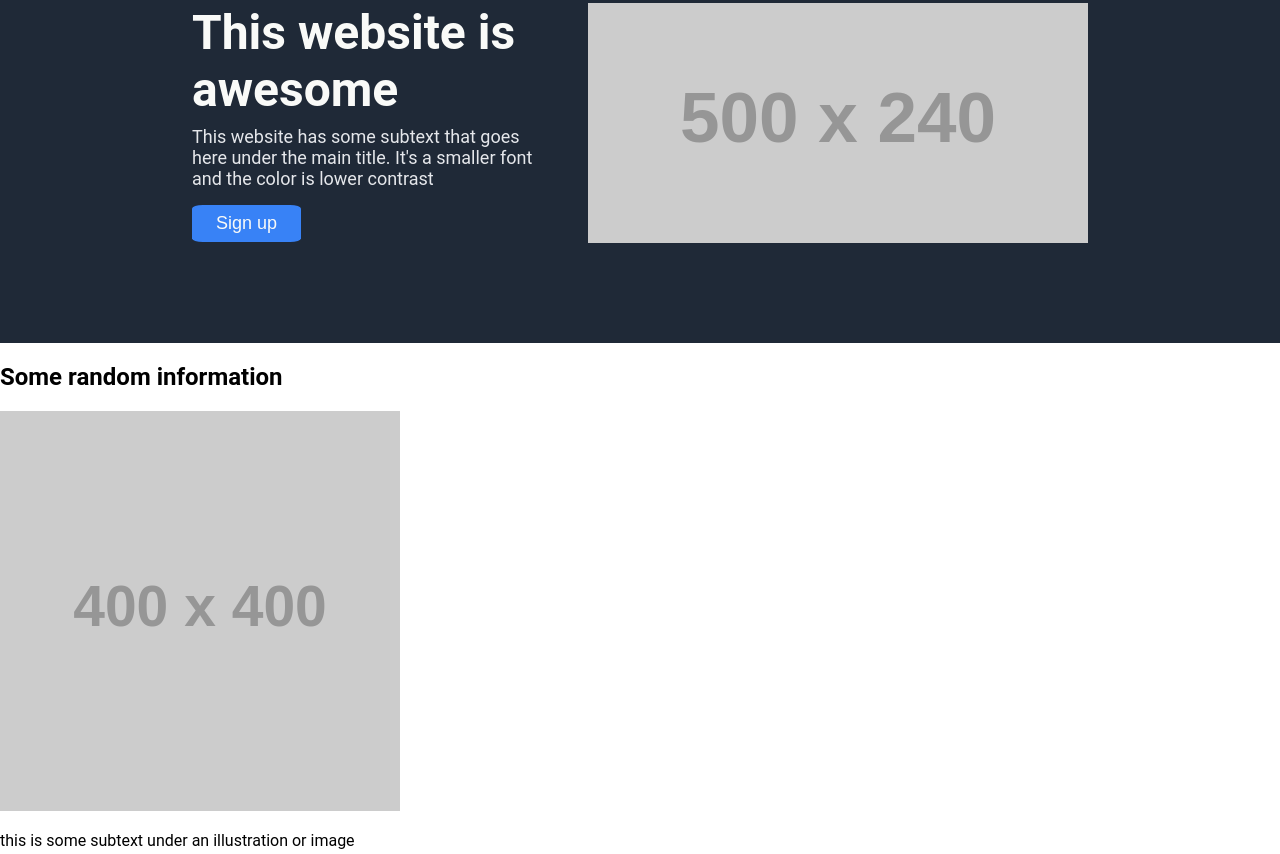
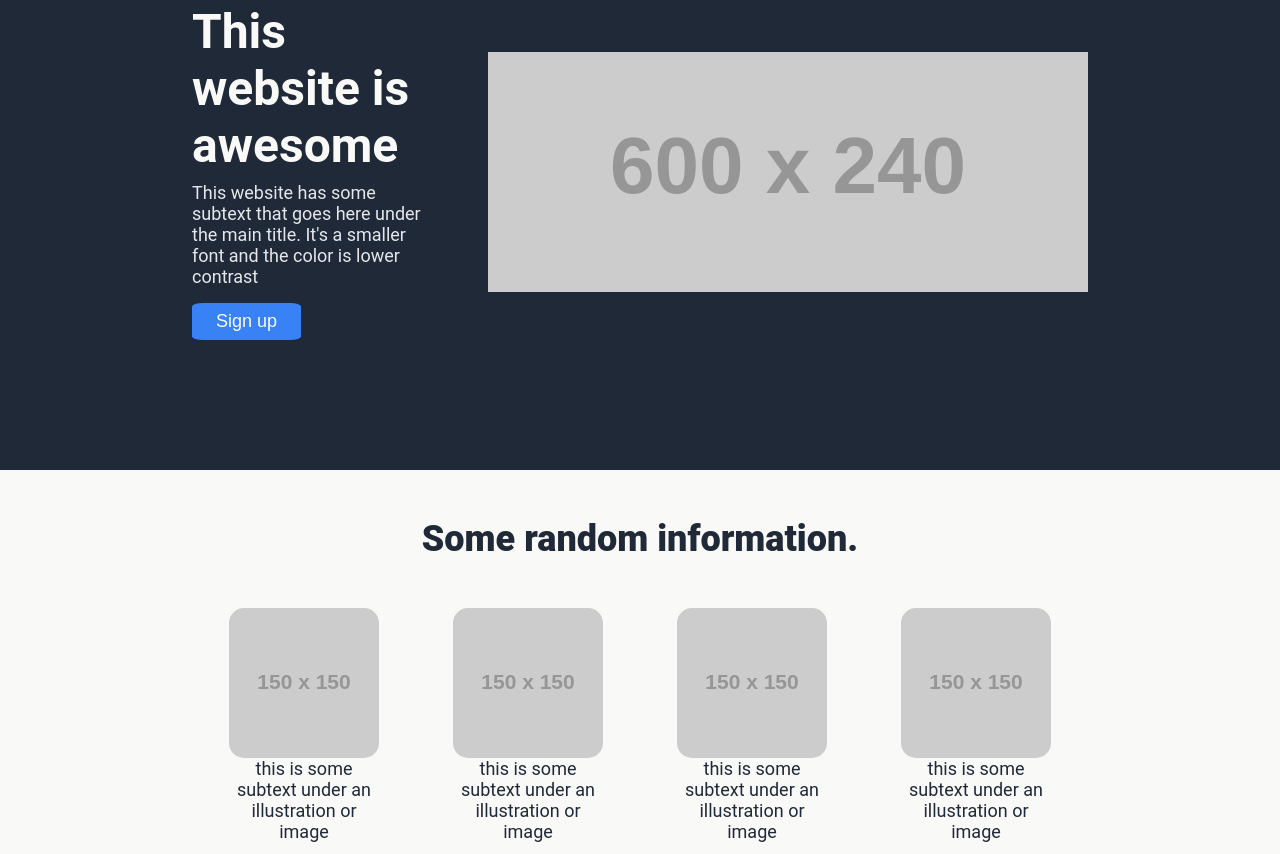
Before and after one commit to PersephoneXO/TOP-landing-page, a plain HTML site: page index.html in a window 1280 px wide. Shown: the part 173-1027 px from the top of the page. Drawn offline with Linux system fonts and the light colour scheme; placeholder pictures from the web are drawn by us.

Commit message:
2nd section finished

```diff
--- a/index.html
+++ b/index.html
@@ -28,32 +28,33 @@
             <button id="sign-up-intro">Sign up</button>
         </div>
 
-            <img id="intro-img" src="https://placehold.co/500x240/EEE/31343C" alt="placeholder image">
+            <img id="intro-img" src="https://placehold.co/600x240/E5E7EB/31343C" alt="placeholder image">
 
     </div>
 </div>
 </div>
+    <div class="section2">
+        <h1 id="random-info-title">Some random information.</h1>
+    <div class="random-info-div">
 
-    <div class="random-info-div">
-        <h2 id="random-info-title">Some random information</h2>
-        <div class="rando1">
-            <img src="https://dummyimage.com/400x400/000/fff" alt="rando1">
+        <div class="rando1 cards">
+            <img src="https://dummyimage.com/150x150/000/fff" alt="rando1">
             <p>this is some subtext under an illustration or image</p>
         </div>
-        <div class="rando2">
-            <img src="https://dummyimage.com/400x400/000/fff" alt="rando2">
+        <div class="rando2 cards">
+            <img src="https://dummyimage.com/150x150/000/fff" alt="rando2">
             <p>this is some subtext under an illustration or image</p>
         </div>
-        <div class="rando3">
-            <img src="https://dummyimage.com/400x400/000/fff" alt="rando3">
+        <div class="rando3 cards">
+            <img src="https://dummyimage.com/150x150/000/fff" alt="rando3">
             <p>this is some subtext under an illustration or image</p>
         </div>
-        <div class="rando4">
-            <img src="https://dummyimage.com/400x400/000/fff" alt="rando4">
+        <div class="rando4 cards">
+            <img src="https://dummyimage.com/150x150/000/fff" alt="rando4">
             <p>this is some subtext under an illustration or image</p>
         </div>
     </div>
-
+</div>
 
     <div class="quote-div">
         <h2><i>This is an inspiring quote, or a testimonial from a customer.
--- a/styles.css
+++ b/styles.css
@@ -1,12 +1,13 @@
 body{
-    font-family:'Roboto', 'Gill Sans', 'Gill Sans MT', Calibri, 'Trebuchet MS', sans-serif;
+    font-family:Roboto, 'Gill Sans', 'Gill Sans MT', Calibri, 'Trebuchet MS', sans-serif;
     margin: 0px auto;
-    width: 100%;
+        width: 100%;
     min-height: 100vh;
     display: flex;
     flex-direction: column;
 }
 
+/*Section 1*/
 .section1{
     display: block;
     background-color: #1F2937;
@@ -28,7 +29,7 @@ body{
     display: flex;
     align-items: center;
     justify-content: space-between;
-    padding-bottom: 100px;
+    margin-bottom: 100px;
 }
 
 #header-logo{
@@ -52,8 +53,8 @@ ul, a{
 .intro-div{
     display: flex;
     align-items: center;
-    gap: 40px;
-    padding-bottom: 100px;
+    gap: 50px;
+    margin-bottom: 130px;
 
 
 }
@@ -66,14 +67,14 @@ ul, a{
     color: #F9FAF8;
     text-wrap: wrap;
     margin: 0;
-    padding-bottom: 8px;
+    margin-bottom: 8px;
 }
 
 #intro-subtext{
     color: #E5E7EB;
     font-size: 18px;
     margin:0;
-    padding-bottom: 16px;
+    margin-bottom: 16px;
 }
 
 #intro-img{
@@ -91,3 +92,47 @@ ul, a{
     margin: auto;
 
 }
+
+
+/*Section 2*/
+.section2{
+    display: block;
+    background-color: #F9FAF8;
+    padding-inline: 15%;
+}
+
+#random-info-title{
+    font-size: 36px;
+    color: #1F2937;
+    font-weight: 900;
+    text-align: center;
+    padding: 24px;
+
+}
+
+.random-info-div{
+    display: flex;
+    justify-content: space-around;
+    margin-bottom: 100px;
+
+}
+.random-info-div p{
+    font-size: 18px;
+    color: #1F2937;
+    margin: 0;
+    /*padding: 0 50px;*/
+    max-width: 150px;
+}
+
+.random-info-div img{
+    border-radius: 10%;
+}
+
+.cards{
+    display: flex;
+    flex-direction: column;
+    justify-content: center;
+    align-items: center;
+    text-align: center;
+    text-wrap: wrap;
+}
```
